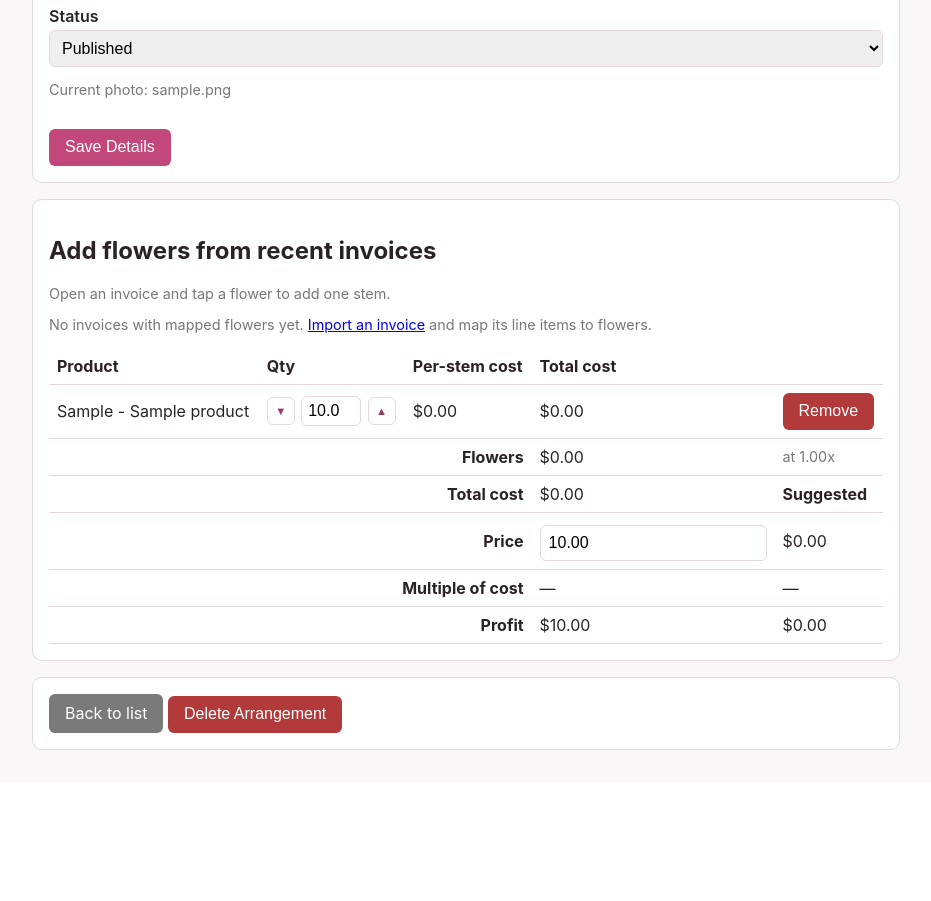
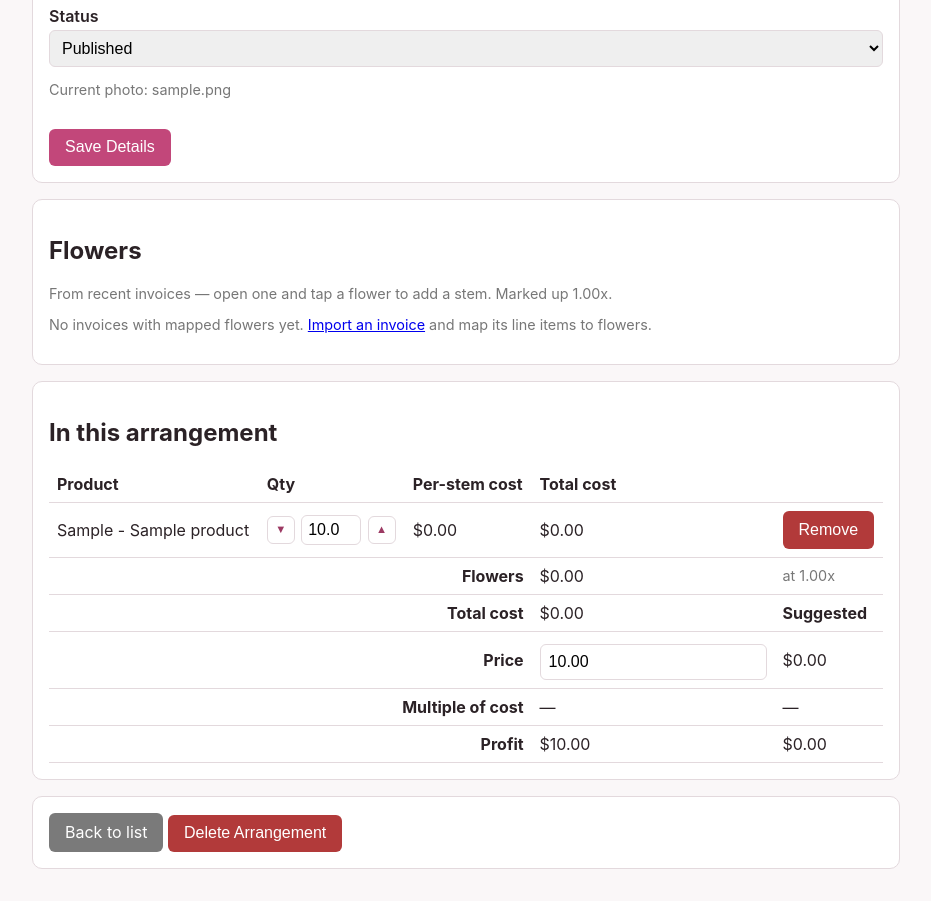
Before and after one commit to mikesmeets/arrangement-app, a Django app: page /1/edit/ in a window 1280 px wide. Shown: the part 991-1892 px from the top of the page, without its empty margins (174-1105 px from the left). Before the commit the page ends 1741 px from the top, so only its background shows below. Run offline with Django 5.2, Linux system fonts and the light colour scheme; a user stored in the database is signed in; tables that the repository leaves empty hold one stand-in row (values such as "Sample post"); data that the repository does not hold is empty.

Commit message:
Add a supplies kind and split the arranger's pickers
Supplies (tape, foam) arrive on invoices like everything else but are
overhead, not an ingredient of any one arrangement:

- Product.kind gains "Supplies" alongside Flower and Hard good, picked on
  the invoice line and remembered on the product.
- They're kept out of both arrangement pickers, and arrangement-add-item
  refuses them outright so a stray request can't add one at $0.
- They still count in inventory as real purchased stock, since the money
  was spent — their "used" simply stays 0.

The arranger screen now separates Flowers, Hard goods, and the
arrangement contents into their own cards, each naming its markup.

Co-Authored-By: Claude Opus 4.8 <noreply@anthropic.com>

```diff
--- a/arrangements/views.py
+++ b/arrangements/views.py
@@ -157,10 +157,15 @@ def arrangement_add_item(request, pk):
             quantity = Decimal(request.POST.get("quantity") or "1")
         except InvalidOperation:
             quantity = Decimal("1")
-        if product_id:
+        # Supplies are overhead, never an arrangement ingredient — they're kept
+        # out of the pickers, and refused here too.
+        product = Product.objects.filter(
+            pk=product_id, kind__in=Product.ARRANGEABLE_KINDS
+        ).first()
+        if product:
             item, created = ArrangementItem.objects.get_or_create(
                 arrangement=arrangement,
-                product_id=product_id,
+                product=product,
                 defaults={"quantity": quantity},
             )
             if not created:
--- a/catalog/models.py
+++ b/catalog/models.py
@@ -158,10 +158,15 @@ class Product(models.Model):
 
     KIND_FLOWER = "flower"
     KIND_HARD_GOOD = "hard_good"
+    KIND_SUPPLY = "supply"
     KIND_CHOICES = [
         (KIND_FLOWER, "Flower"),
         (KIND_HARD_GOOD, "Hard good"),
+        (KIND_SUPPLY, "Supplies"),
     ]
+    # Kinds you can actually put in an arrangement. Supplies (tape, foam) are a
+    # cost of doing business, not an ingredient of any one arrangement.
+    ARRANGEABLE_KINDS = [KIND_FLOWER, KIND_HARD_GOOD]
 
     vendor = models.ForeignKey(Vendor, on_delete=models.PROTECT, related_name="products")
     name = models.CharField(max_length=150)
@@ -169,7 +174,10 @@ class Product(models.Model):
         max_length=20,
         choices=KIND_CHOICES,
         default=KIND_FLOWER,
-        help_text="Hard goods (vases, ribbon) price at the lower hard-good markup.",
+        help_text=(
+            "Hard goods (vases, ribbon) price at the lower hard-good markup. "
+            "Supplies (tape, foam) are overhead — they never join an arrangement."
+        ),
     )
     flower = models.ForeignKey(
         Flower,
--- a/templates/arrangements/arrangement_edit.html
+++ b/templates/arrangements/arrangement_edit.html
@@ -75,8 +75,8 @@
 </script>
 
 <div class="card">
-  <h2>Add flowers from recent invoices</h2>
-  <p class="muted">Open an invoice and tap a flower to add one stem.</p>
+  <h2>Flowers</h2>
+  <p class="muted">From recent invoices — open one and tap a flower to add a stem. Marked up {{ arrangement.markup }}x.</p>
   {% for row in invoice_rows %}
     <details class="collapse-group" {% if forloop.first %}open{% endif %}>
       <summary>
@@ -103,13 +103,12 @@
   {% empty %}
     <p class="muted">No invoices with mapped flowers yet. <a href="{% url 'invoice-list' %}">Import an invoice</a> and map its line items to flowers.</p>
   {% endfor %}
+</div>
 
 {% if hard_goods %}
-    <details class="collapse-group">
-      <summary>
-        <strong>Hard goods</strong>
-        <span class="muted">vases, ribbon &amp; co &middot; {{ hard_goods|length }} product{{ hard_goods|length|pluralize }} &middot; marked up {{ arrangement.hard_good_markup }}x</span>
-      </summary>
+<div class="card">
+  <h2>Hard goods</h2>
+  <p class="muted">Vases, ribbon &amp; co — marked up {{ arrangement.hard_good_markup }}x, lower than flowers.</p>
   <div class="flower-grid">
     {% for product in hard_goods %}
       <button type="button"
@@ -123,9 +122,11 @@
       </button>
     {% endfor %}
   </div>
-    </details>
+</div>
 {% endif %}
 
+<div class="card">
+  <h2>In this arrangement</h2>
   {% include "arrangements/_items_and_price.html" %}
 </div>
 
```
Also changed, not shown: catalog/migrations/0022_alter_invoicelineitem_kind_alter_product_kind.py (added). Lines whose indentation alone changed are shown as unchanged.
